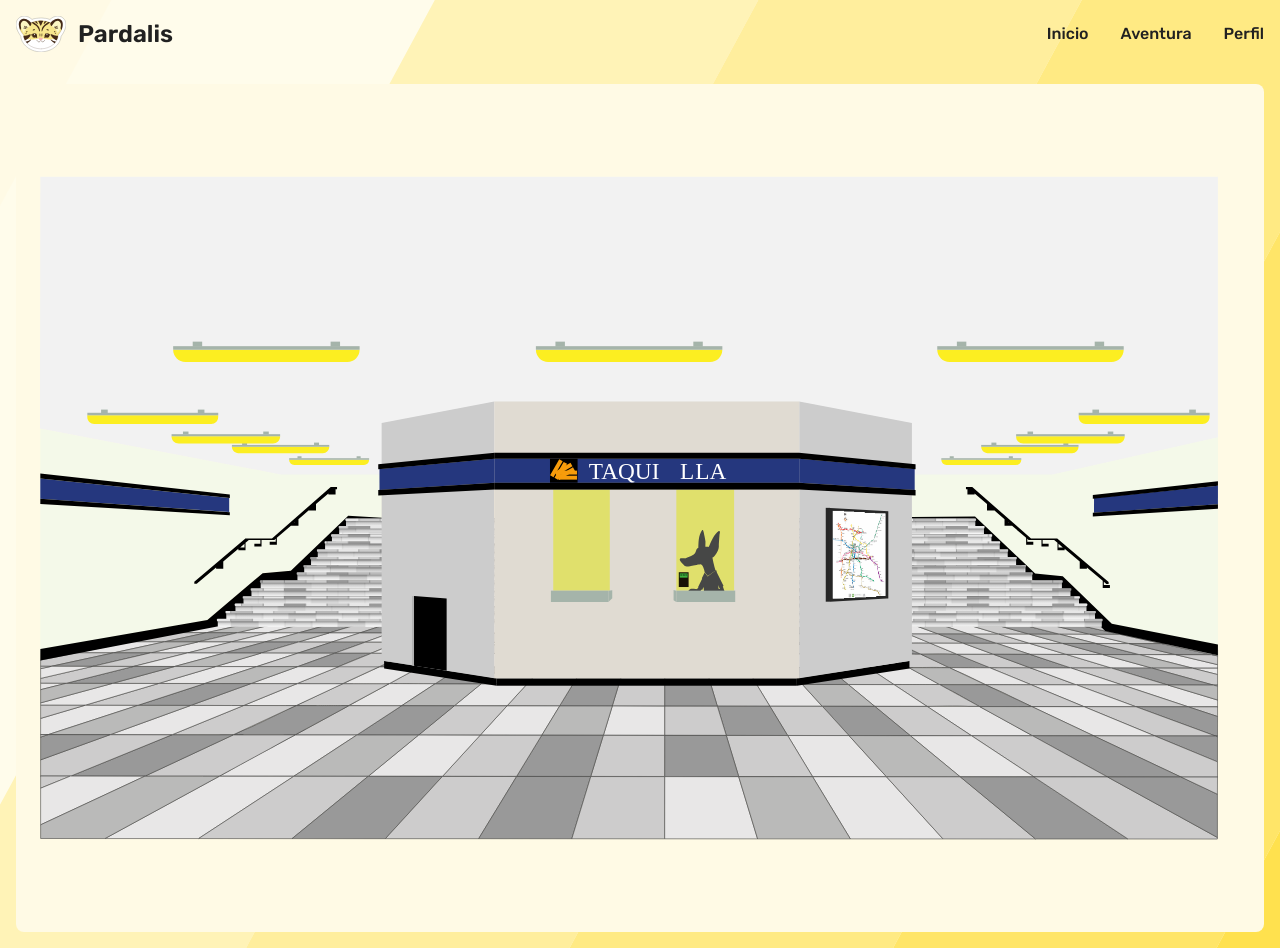
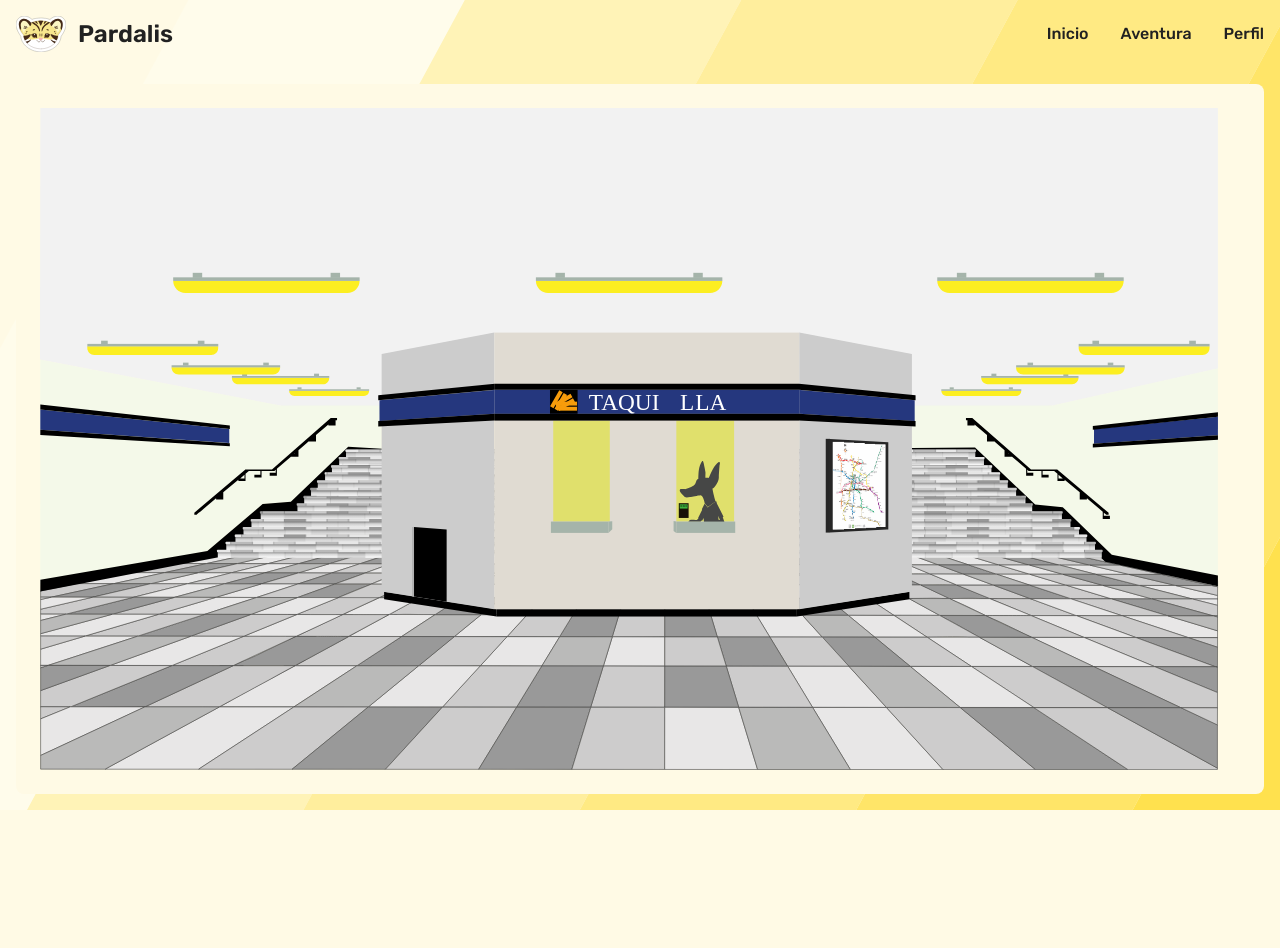
Before and after one commit to HeNew4/Pardalis-Front, a Next.js app: page /adventure/world/1 in a window 1280 px wide. After the commit the page ends 810 px from the top, so only its background shows below. Built offline with nearby package versions, Linux system fonts and the light colour scheme.

Commit message:
Area 3(luz intermedia)

```diff
--- a/app/adventure/world/[id]/page.jsx
+++ b/app/adventure/world/[id]/page.jsx
@@ -22,14 +22,10 @@ export default function Page({ params }) {
           <Image
             src={data[params.id - 1].src}
             alt={'mapa del mundo ' + params.id}
-            width={500}
-            height={500}
-            unoptimized
+            width={1200}
+            height={731}
             useMap='#Map'
-            className='h-screen w-screen rounded-sm'
           />
-
-          <map name='Map' id='Map'>
             <area
               shape='poly'
               coords='1023,267,1184,254,1183,602,1023,554'
@@ -48,9 +44,10 @@ export default function Page({ params }) {
               href='#'
               onClick={() => handlerAreaClick('area dos')}
             />
+          <map name='Map' id='Map'>
             <area
               shape='poly'
-              coords='536,409,548,409,548,307,536,307'
+              coords='502,156,678,158,673,185,522,182'
               href='#'
               onClick={() => handlerAreaClick('area tres')}
             />
```
